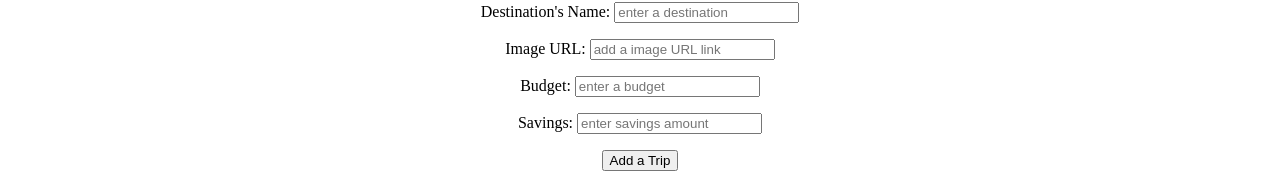
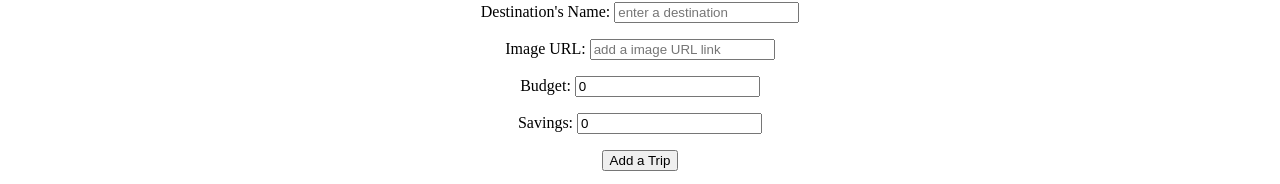
Before and after one commit to timtran007/phase-02-project-tripsave, a React (Create React App) app: page /add-a-trip in a window 1280 px wide. Shown: the part 191-375 px from the top of the page. Built offline with nearby package versions, Linux system fonts and the light colour scheme; data requests are answered from the project's data file.

Commit message:
fixed formData

```diff
--- a/src/App.js
+++ b/src/App.js
@@ -6,18 +6,15 @@ import Form from "./Form";
 
 function App() {
   //define state that adds the response from the post request
-  const [tripData, setTripData] = useState([])
+  const [updatedTripData, setUpdatedTripData] = useState([])
 
   useEffect(() =>{
       fetch('http://localhost:3500/destination')
       .then(resp => resp.json())
       .then(data =>{
-        setTripData(data)
         setUpdatedTripData(data)
       })
   },[])
-
-  const [updatedTripData, setUpdatedTripData] = useState([])
 
   function onHandleSubmit(newData){
     debugger
--- a/src/Form.js
+++ b/src/Form.js
@@ -37,6 +37,7 @@ function Form({updatedTripData, onHandleSubmit, setUpdatedTripData}){
 
 
         setFormData({
+
             destinationName: "",
             imgURL: "",
             budget: 0,
@@ -55,7 +56,7 @@ function Form({updatedTripData, onHandleSubmit, setUpdatedTripData}){
                             onChange={handleFormData}
                             type="text"
                             name="destinationName"
-                            value={updatedTripData.destinationName}
+                            value={formData.destinationName}
                             placeholder="enter a destination"
                         />
                 </p>
@@ -65,7 +66,7 @@ function Form({updatedTripData, onHandleSubmit, setUpdatedTripData}){
                             onChange={handleFormData}
                             type="text"
                             name="imgURL"
-                            value={updatedTripData.imgURL}
+                            value={formData.imgURL}
                             placeholder="add a image URL link"
                         />
                 </p>
@@ -75,7 +76,7 @@ function Form({updatedTripData, onHandleSubmit, setUpdatedTripData}){
                             onChange={handleFormData}
                             type="number"
                             name="budget"
-                            value={updatedTripData.budget}
+                            value={formData.budget}
                             placeholder="enter a budget"
                         />
                 </p>
@@ -85,7 +86,7 @@ function Form({updatedTripData, onHandleSubmit, setUpdatedTripData}){
                             onChange={handleFormData}
                             type="number"
                             name="savings"
-                            value={updatedTripData.savings}
+                            value={formData.savings}
                             placeholder="enter savings amount"
                         />
                 </p>
```
